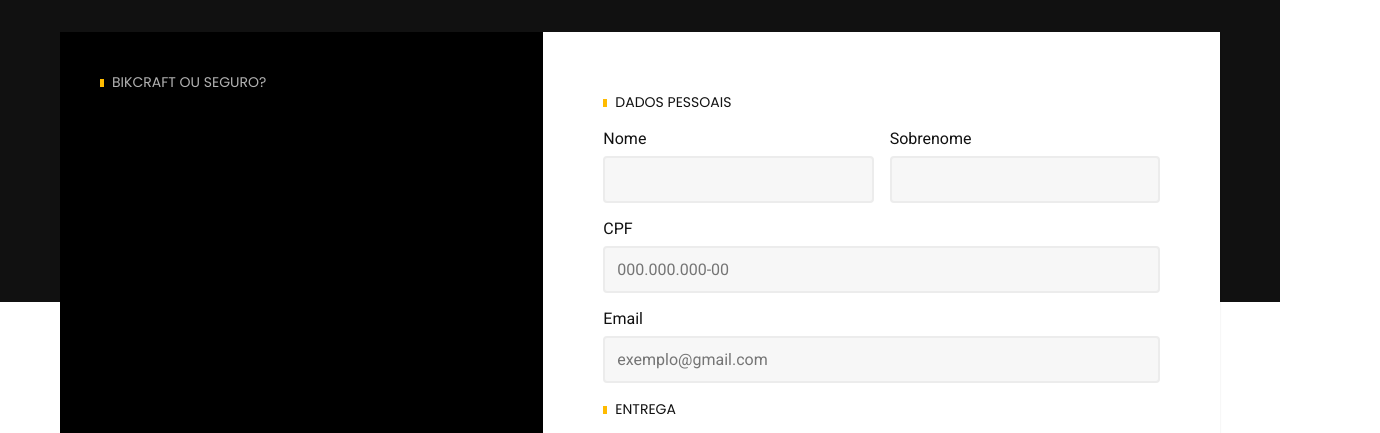
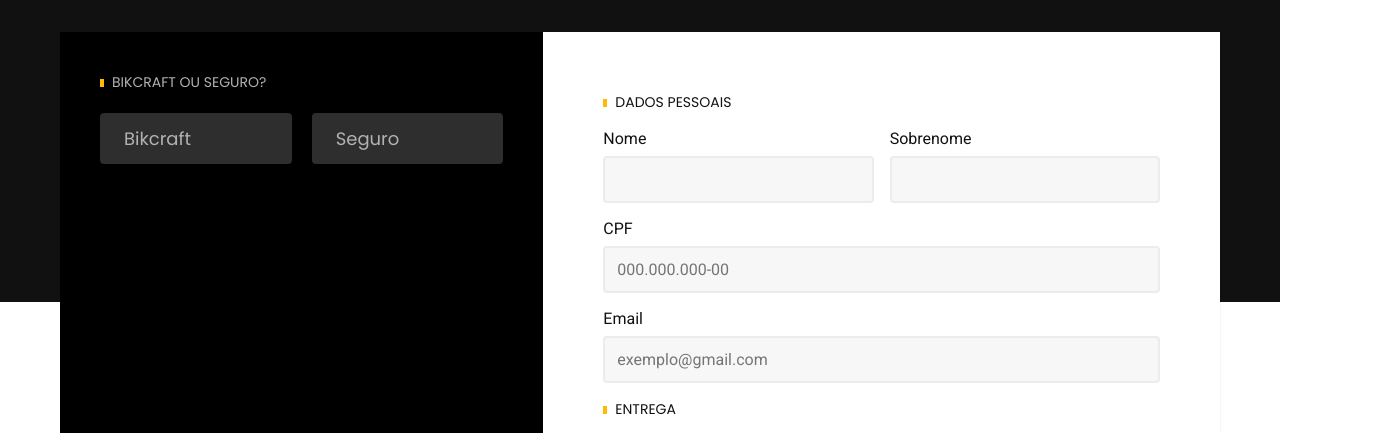
Before and after one commit to gustavogularte/projeto-bikcraft, a website with bundled scripts: page orcamento.html in a window 1280 px wide. Shown: the part 310-743 px from the top of the page, 1380 px wide, since content can reach past the window. Built offline with nearby package versions, Linux system fonts and the light colour scheme.

Commit message:
orçamento

```diff
--- a/css/orcamento.css
+++ b/css/orcamento.css
@@ -22,4 +22,40 @@
 .orcamento-produto {
   background-color: var(--cor-3);
   padding: 4rem;
+  display: grid;
+  grid-template-columns: 1fr 1fr;
+  align-content: start;
+  gap: 2rem;
 }
+
+.orcamento-produto > * {
+  grid-column: 1/-1;
+}
+
+.orcamento-produto input {
+  opacity: 0;
+  position: absolute;
+  pointer-events: none;
+}
+
+.orcamento-produto label {
+  background-color: #2e2e2e;
+  padding: 1.2rem 2.4rem;
+  border-radius: 0.4rem;
+  grid-column: initial;
+  cursor: pointer;
+}
+
+#bikcraft:checked + label,
+#seguro:checked + label {
+  background-color: var(--cor-0);
+  color: var(--cor-2);
+}
+
+.orcamento-conteudo {
+  display: none;
+}
+
+#bikcraft:checked ~ #orcamento-bikcraft {
+  display: block;
+}
--- a/orcamento.html
+++ b/orcamento.html
@@ -32,6 +32,15 @@
     <form class="orcamento container">
       <section class="orcamento-produto">
         <h2 class="span-2 f-3 c-1">Bikcraft ou seguro?</h2>
+        <input type="radio" name="tipo" value="bikcraft" id="bikcraft">
+        <label for="bikcraft" class="c-1 f-3">Bikcraft</label>
+        <input type="radio" name="tipo" value="seguro" id="seguro">
+        <label for="seguro" class="c-1 f-3">Seguro</label>
+        <section class="orcamento-conteudo" id="orcamento-bikcraft">
+          <h2 class="span-2 f-3 c-1">Escolha a sua Bikcraft</h2>
+          <input type="radio" name="bikcraft" value="nimbus" id="nimbus">
+          <label for="bikcraft" class="c-1 f-3">Bikcraft</label>
+        </section>
       </section>
       <article class="form fn-3 c-2">
         <h2 class="span-2 f-3 c-2 ">Dados pessoais</h2>
```
Also changed, not shown: bicicletas/nimbus.html (+1 -1 lines).
